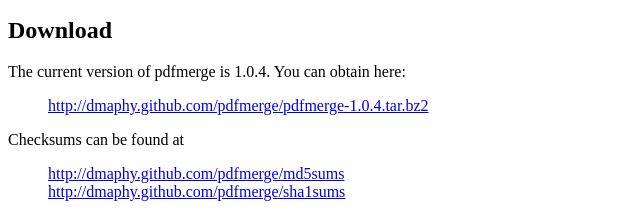
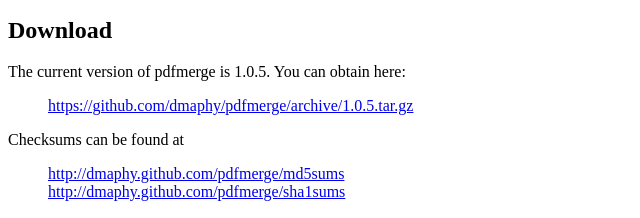
Before and after one commit to dmaphy/pdfmerge, a plain HTML site: page index.html in a window 1280 px wide. Shown: the part 421-639 px from the top of the page, 0-640 px from the left. Drawn offline with Linux system fonts and the light colour scheme.

Commit message:
update index.html to point to 1.0.5 release

```diff
--- a/index.html
+++ b/index.html
@@ -31,9 +31,9 @@
 
 		<div class="section" id="download">
 			<h2>Download</h2>
-			<p>The current version of pdfmerge is 1.0.4. You can obtain here:
+			<p>The current version of pdfmerge is 1.0.5. You can obtain here:
 			<blockquote>
-			<a class="reference external" href="http://dmaphy.github.com/pdfmerge/pdfmerge-1.0.4.tar.bz2">http://dmaphy.github.com/pdfmerge/pdfmerge-1.0.4.tar.bz2</a></p>
+			<a class="reference external" href="https://github.com/dmaphy/pdfmerge/archive/1.0.5.tar.gz">https://github.com/dmaphy/pdfmerge/archive/1.0.5.tar.gz</a></p>
 			</blockquote>
 			<p>Checksums can be found at
 				<blockquote><a class="reference external" href="http://dmaphy.github.com/pdfmerge/md5sums">http://dmaphy.github.com/pdfmerge/md5sums</a><br />
```
